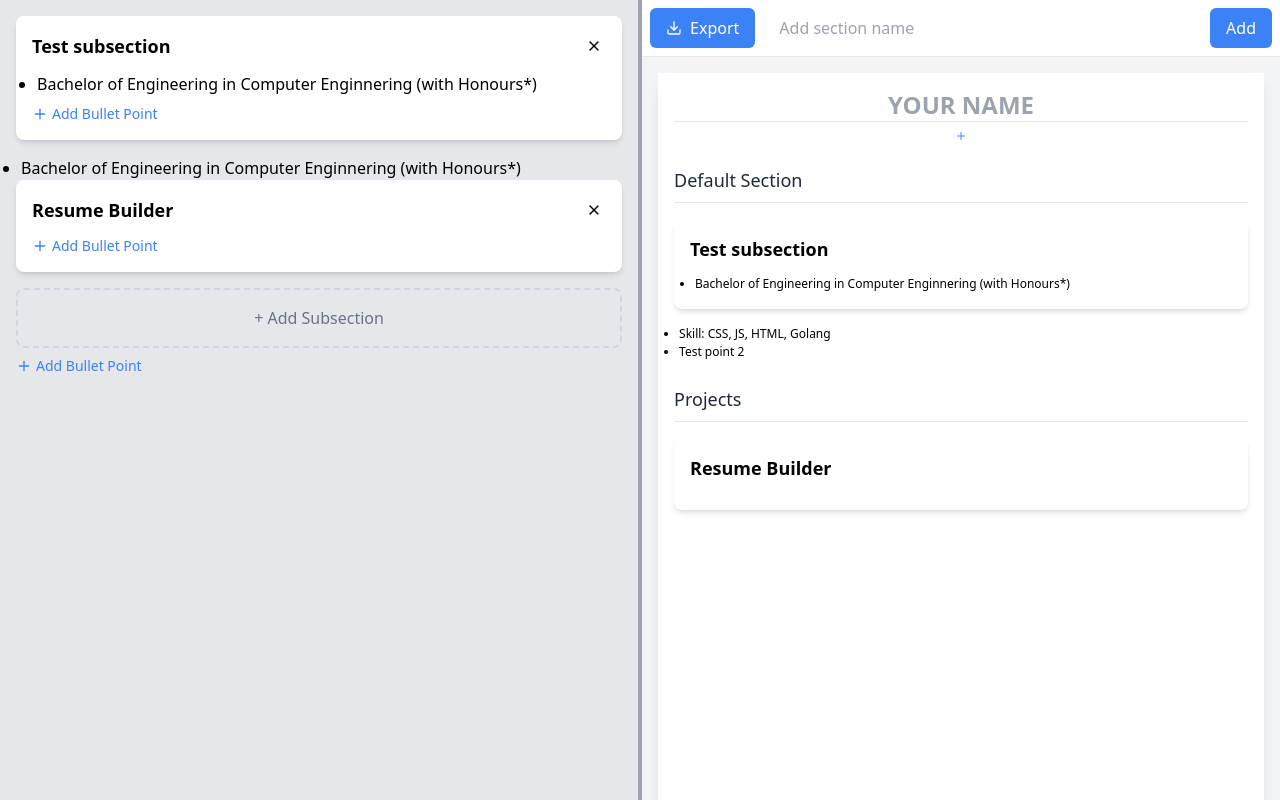
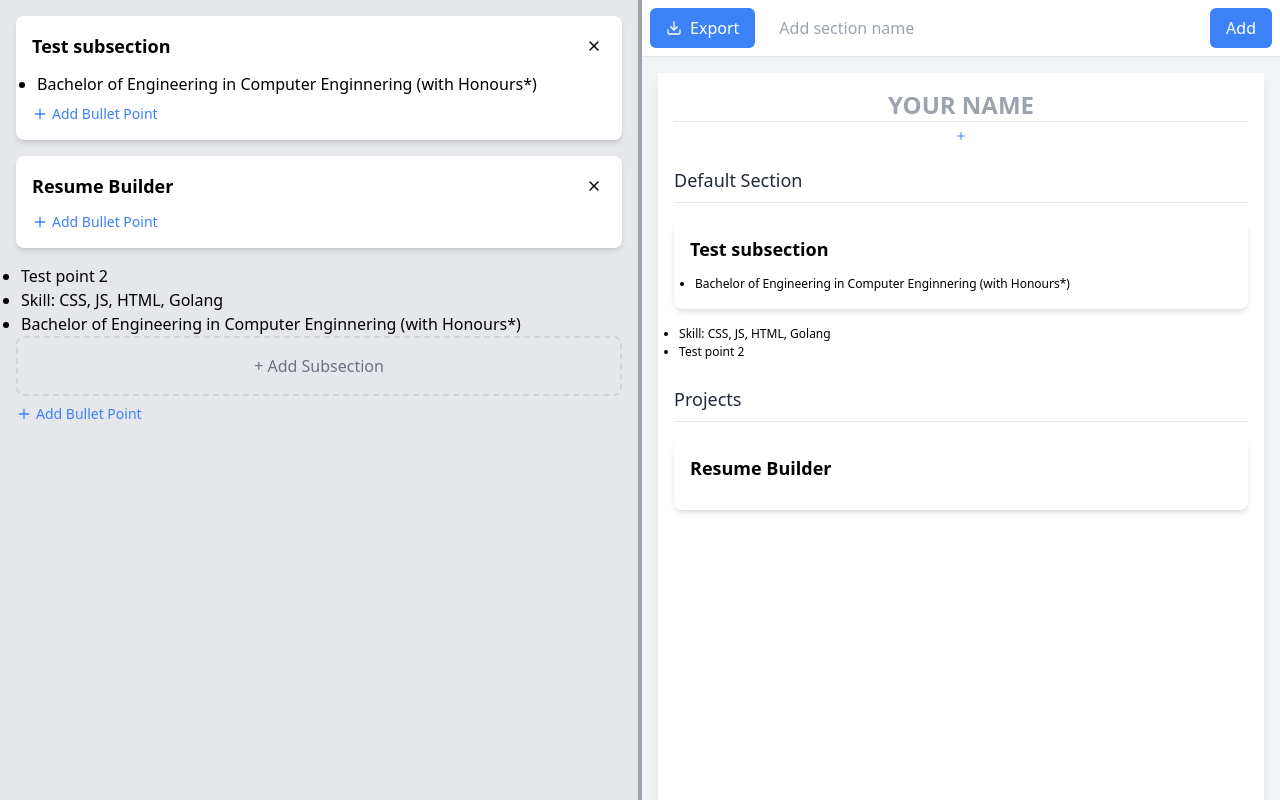
Before and after one commit to ThienDuc3112/hackNRoll25, a React (Vite) app in the folder frontend/: page / in a window 1280 px wide. Built offline with nearby package versions, Linux system fonts and the light colour scheme; what @react-pdf/renderer would draw is missing.

Commit message:
move dragoverlay, addMenuItemView

```diff
--- a/frontend/src/pages/editor/MenuBar.tsx
+++ b/frontend/src/pages/editor/MenuBar.tsx
@@ -1,9 +1,9 @@
-import { useState } from "react";
+import { useMemo, useState } from "react";
 import { IdItemType, ItemType, SubsectionType } from "./types";
 import { useEditorAtom } from "./state";
-import Subsection from "./subsection";
-import BulletPoint from "./bulletpoint";
 import { Plus } from "lucide-react";
+import { SortableContext, verticalListSortingStrategy } from "@dnd-kit/sortable";
+import { MenuItemView } from "./MenuItemView";
 
 type MenuBarProps = {
   dividerPosition: number;
@@ -26,6 +26,8 @@ export const MenuBar = ({
   const { newBulletPoint, newSubSection } = useEditorAtom();
   const [newGBulletPointName, setNewGBulletPointName] = useState("");
 
+  const items = useMemo(() => menu.map(val => `MENU-${val}`), [menu])
+
   const addNewSubsection = (subSection: SubsectionType) => {
     newSubSection(subSection);
   };
@@ -36,23 +38,9 @@ export const MenuBar = ({
       style={{ width: `${dividerPosition}%` }}
     >
       {/** Render the items from the menu */}
-      {menu.map((itemId) => {
-        const item = itemMap[itemId];
-        if (item.type === "SUBSECTION") {
-          // SUBSECTION DISPLAY IN MENU ==================
-          return (
-            <Subsection
-              key={item.id}
-              subSection={item}
-            />
-          );
-        } else {
-          // BULLETPOINT DISPLAY IN MENU ==================
-          return (
-            <BulletPoint key={item.id} point={item} />
-          );
-        }
-      })}
+      <SortableContext strategy={verticalListSortingStrategy} items={items}>
+        {menu.map((itemId) => <MenuItemView itemId={itemId} key={itemId} />)}
+      </SortableContext>
 
       {/** "Add Subsection" UI */}
       {showNameInput ? (
--- /dev/null
+++ b/frontend/src/pages/editor/MenuItemView.tsx
@@ -0,0 +1,46 @@
+import { useSortable } from "@dnd-kit/sortable";
+import { IdItemType } from "./types";
+import { CSS } from "@dnd-kit/utilities"
+import { useAtomValue } from "jotai";
+import { itemMapAtom } from "./state";
+import Subsection from "./subsection";
+import BulletPoint from "./bulletpoint";
+
+export const MenuItemView = ({ itemId }: { itemId: IdItemType }) => {
+  const itemMap = useAtomValue(itemMapAtom)
+
+  const { setNodeRef, attributes, listeners, transform, transition, isDragging } = useSortable({
+    id: `MENU-${itemId}`,
+    data: {
+      type: "MENU_ITEM",
+    }
+  })
+  const style = {
+    transition: transition,
+    transform: CSS.Transform.toString(transform)
+  }
+
+  if (isDragging) {
+    return <div className="h-[50px] bg-gray-50"
+      ref={setNodeRef}
+      {...attributes}
+      {...listeners}
+      style={{ ...style, opacity: 1 }}
+    />
+  }
+
+  const item = itemMap[itemId];
+  return <div
+    ref={setNodeRef}
+    style={style}
+    {...attributes}
+    {...listeners}
+  >
+    {
+      item.type === "SUBSECTION" ?
+        <Subsection key={item.id} allowEdit={true} subSection={item} />
+        :
+        <BulletPoint key={item.id} point={item} />
+    }
+  </div>
+}
--- a/frontend/src/pages/editor/ResumeView.tsx
+++ b/frontend/src/pages/editor/ResumeView.tsx
@@ -5,11 +5,6 @@ import Button from "./button";
 import { Plus } from "lucide-react";
 import { Section } from "./section";
 import { SortableContext, verticalListSortingStrategy } from "@dnd-kit/sortable";
-import { useAtomValue } from "jotai";
-import { activeAtom } from "./state";
-import { DragOverlay } from "@dnd-kit/core";
-import { createPortal } from "react-dom";
-import { ItemView } from "./ItemView";
 
 type ResumeViewProps = {
   dividerPosition: number;
@@ -22,10 +17,6 @@ export const ResumeView = ({
   dividerPosition,
   newSection,
 }: ResumeViewProps) => {
-  const activeId = useAtomValue(activeAtom)
-  console.log(activeId)
-
-
   // Resume header fields
   const [name, setName] = useState("");
 
@@ -137,17 +128,6 @@ export const ResumeView = ({
               <Section key={section.id} section={section} />
             ))}
           </SortableContext>
-          {
-            createPortal(
-              <DragOverlay>
-                {activeId && activeId.type === "SECTION" && <Section section={(() => {
-                  return sections.find(val => val.id === activeId.id)
-                })()!} />}
-                {activeId && activeId.type === "ITEM" && <ItemView parentContainerId="" itemId={activeId.id as string} />}
-              </DragOverlay>,
-              document.body
-            )
-          }
         </div>
       </div>
     </div>
--- a/frontend/src/pages/editor/editor.tsx
+++ b/frontend/src/pages/editor/editor.tsx
@@ -2,8 +2,12 @@ import React, { useState } from "react";
 import { activeAtom, useEditorAtom } from "./state";
 import { MenuBar } from "./MenuBar";
 import { ResumeView } from "./ResumeView";
-import { DndContext, DragCancelEvent, DragEndEvent, DragMoveEvent, DragOverEvent, DragStartEvent } from "@dnd-kit/core";
-import { useSetAtom } from "jotai";
+import { DndContext, DragCancelEvent, DragEndEvent, DragMoveEvent, DragOverEvent, DragOverlay, DragStartEvent } from "@dnd-kit/core";
+import { useAtom, useSetAtom } from "jotai";
+import { createPortal } from "react-dom";
+import { Section } from "./section";
+import { ItemView } from "./ItemView";
+import { MenuItemView } from "./MenuItemView";
 
 const Editor = () => {
   // Divider state for left & right panes
@@ -26,7 +30,7 @@ const Editor = () => {
     window.addEventListener("mouseup", handleMouseUp);
   };
 
-  const setActive = useSetAtom(activeAtom)
+  const [activeId, setActive] = useAtom(activeAtom)
 
   const onDragStart = (e: DragStartEvent) => {
     console.log(e)
@@ -97,6 +101,18 @@ const Editor = () => {
           sections={editorState.sections}
         />
       </div>
+      {
+        createPortal(
+          <DragOverlay>
+            {activeId && activeId.type === "SECTION" && <Section section={(() => {
+              return editorState.sections.find(val => val.id === activeId.id)
+            })()!} />}
+            {activeId && activeId.type === "ITEM" && <ItemView parentContainerId="" itemId={activeId.id as string} />}
+            {activeId && activeId.type === "MENU_ITEM" && <MenuItemView itemId={(activeId.id as string).substring(5)} />}
+          </DragOverlay>,
+          document.body
+        )
+      }
     </DndContext>
   );
 };
--- a/frontend/src/pages/editor/state.ts
+++ b/frontend/src/pages/editor/state.ts
@@ -3,21 +3,7 @@ import { EditorStateType, ItemType, PointType, SubsectionType } from "./types";
 import { arrayMove } from "@dnd-kit/sortable";
 import { UniqueIdentifier } from "@dnd-kit/core";
 
-export const editorAtom = atom<EditorStateType>({
-  menu: ["test", "education", "project"],
-  sections: [
-    {
-      id: "default",
-      displayName: "Default Section",
-      items: ["test", "skill", "test2"],
-    },
-    {
-      id: "project-section",
-      displayName: "Projects",
-      items: ["project"],
-    },
-  ],
-  itemMap: {
+const initialItemMap: Record<string, ItemType> = {
   test: {
     type: "SUBSECTION",
     id: "test",
@@ -49,7 +35,23 @@ export const editorAtom = atom<EditorStateType>({
     data: "Bachelor of Engineering in Computer Enginnering (with Honours*)",
     id: "education",
   },
+}
+
+export const editorAtom = atom<EditorStateType>({
+  menu: Object.keys(initialItemMap),
+  sections: [
+    {
+      id: "default",
+      displayName: "Default Section",
+      items: ["test", "skill", "test2"],
     },
+    {
+      id: "project-section",
+      displayName: "Projects",
+      items: ["project"],
+    },
+  ],
+  itemMap: initialItemMap,
 } as EditorStateType);
 
 export const itemMapAtom = atom<Record<string, ItemType>>(
@@ -60,7 +62,7 @@ export const useEditorAtom = () => {
   const [editorState, setEditorState] = useAtom(editorAtom);
 
   const move = (itemId: string, sectionId: string, targetIndex: number) => {
-    console.log(`move ${itemId} to ${sectionId}[${targetIndex}]`);
+    //console.log(`move ${itemId} to ${sectionId}[${targetIndex}]`);
     setEditorState((prev) => {
       if (!prev.itemMap[itemId]) return prev;
       //console.log("prev", prev)
@@ -68,7 +70,8 @@ export const useEditorAtom = () => {
       const newState = {
         itemMap: prev.itemMap,
         sections: [...prev.sections],
-        menu: prev.menu.filter((val) => val !== itemId),
+        //menu: prev.menu.filter((val) => val !== itemId),
+        menu: [...prev.menu]
       };
 
       newState.sections = newState.sections.map((section) => {
@@ -183,6 +186,6 @@ export const useEditorAtom = () => {
 };
 
 export const activeAtom = atom<{
-  type: "SECTION" | "ITEM"
+  type: "SECTION" | "ITEM" | "MENU_ITEM"
   id: UniqueIdentifier
 } | null>(null)
```
Lines whose indentation alone changed are shown as unchanged.
